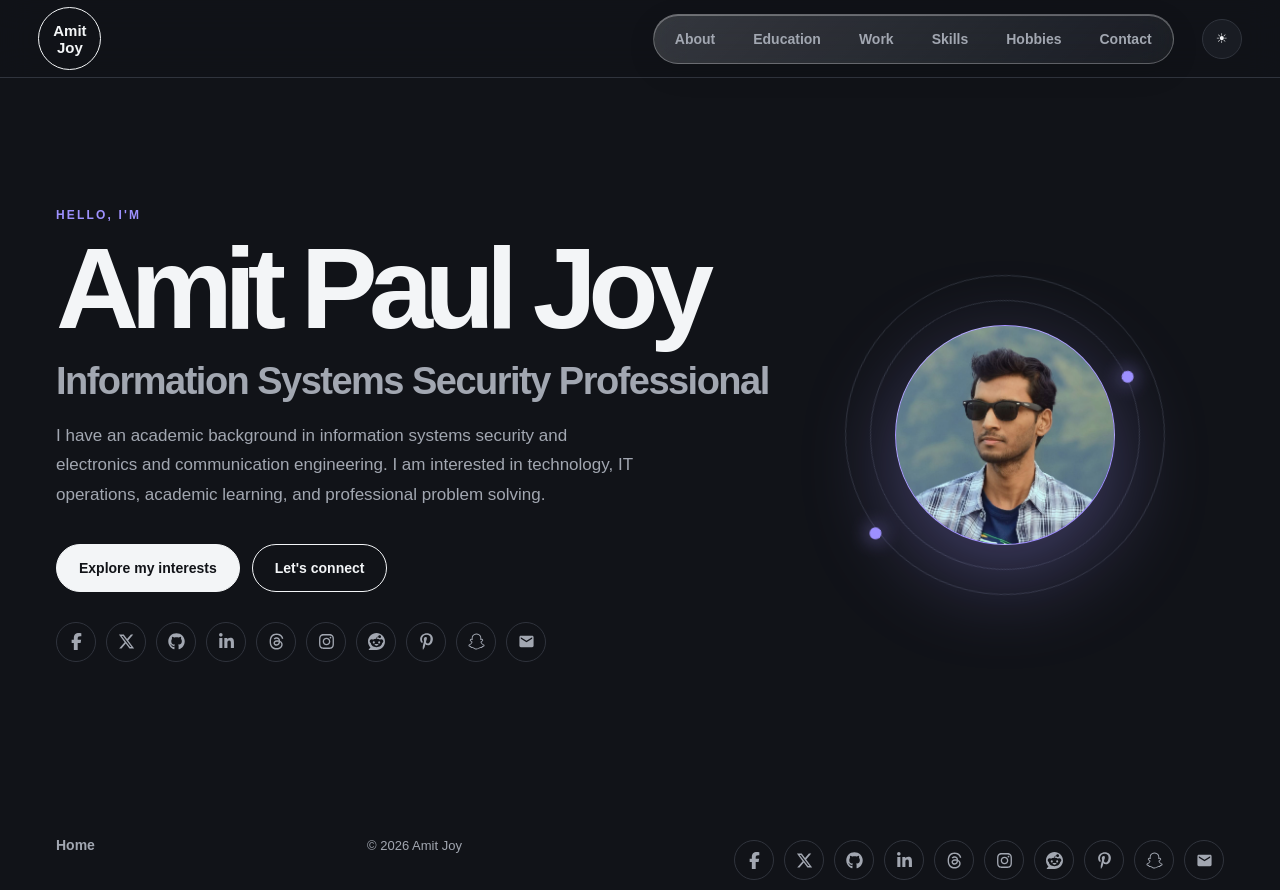
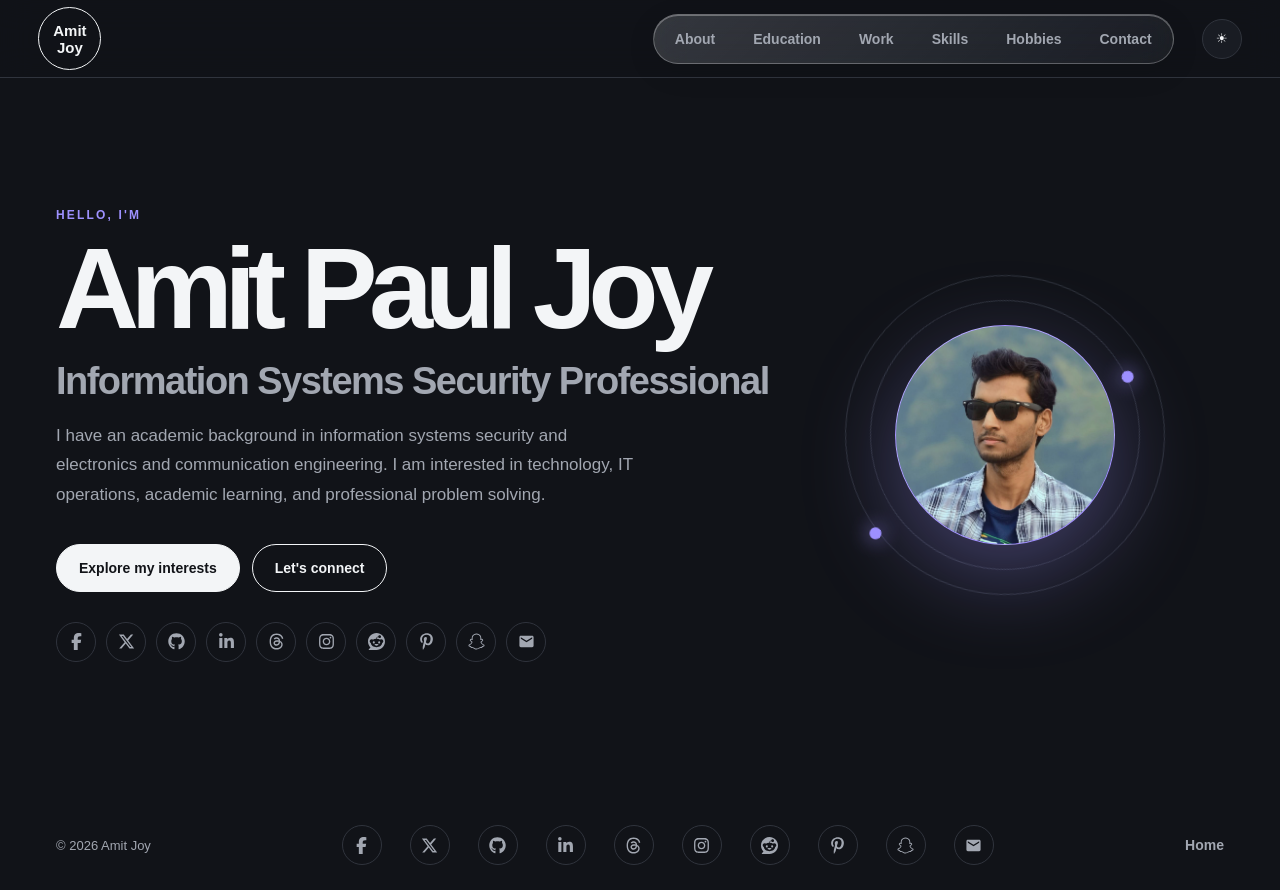
Before and after one commit to iamamitjoy/portfolio, a React app: page / in a window 1280 px wide. Built offline with nearby package versions, Linux system fonts and the light colour scheme; the HTML template or start-up script is replaced by a standard one.

Commit message:
Add files via upload

```diff
--- a/src/index.css
+++ b/src/index.css
@@ -45,3 +45,45 @@ button {
   background: var(--accent);
   color: white;
 }
+
+/* =========================================
+   FOOTER
+   ========================================= */
+
+.site-footer {
+  display: flex;
+  align-items: center;
+  justify-content: space-between;
+  gap: 20px;
+}
+
+.site-footer > p {
+  order: 1;
+  margin: 0;
+  line-height: 1;
+}
+
+.site-footer > .footer-social {
+  order: 2;
+}
+
+.site-footer > a {
+  order: 3;
+  display: inline-flex;
+  align-items: center;
+  line-height: 1;
+}
+
+.social-row.footer-social {
+  justify-content: center;
+  gap: 18px 28px;
+  margin: 0;
+}
+
+@media (max-width: 640px) {
+  .site-footer {
+    flex-direction: column;
+    gap: 16px;
+    text-align: center;
+  }
+}
```
